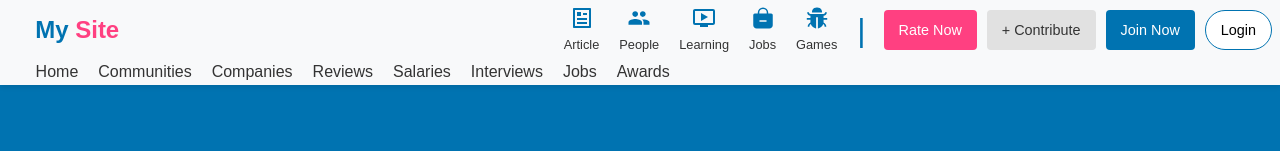
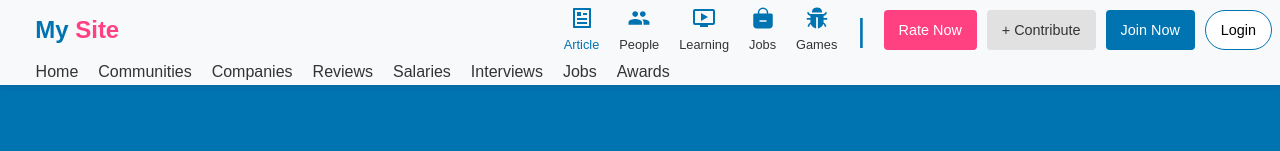
Before and after one commit to iasiddiqui/Freelance, a React (Vite) app: page / in a window 1280 px wide. In both pictures the pointer is over the element "Article". Shown: the top 151 px of the page. Built offline with nearby package versions, Linux system fonts and the light colour scheme.

Commit message:
change in navbar

```diff
--- a/src/components/Navbar/Navbar.css
+++ b/src/components/Navbar/Navbar.css
@@ -62,6 +62,10 @@ body {
     font-size: 0.8rem;
     color: #333;
 }
+.icon span:hover{
+    color: #0073b1;
+
+}
 .line-break{
     font-size: 2rem;
     color: #0073b1;
@@ -105,6 +109,10 @@ button {
     color: #000;
     border: 1px solid #0073b1;
     border-radius: 50px;
+}
+.login:hover{
+    background-color:  #0073b1;
+    color: #fff;
 }
 
 button:hover {
```
